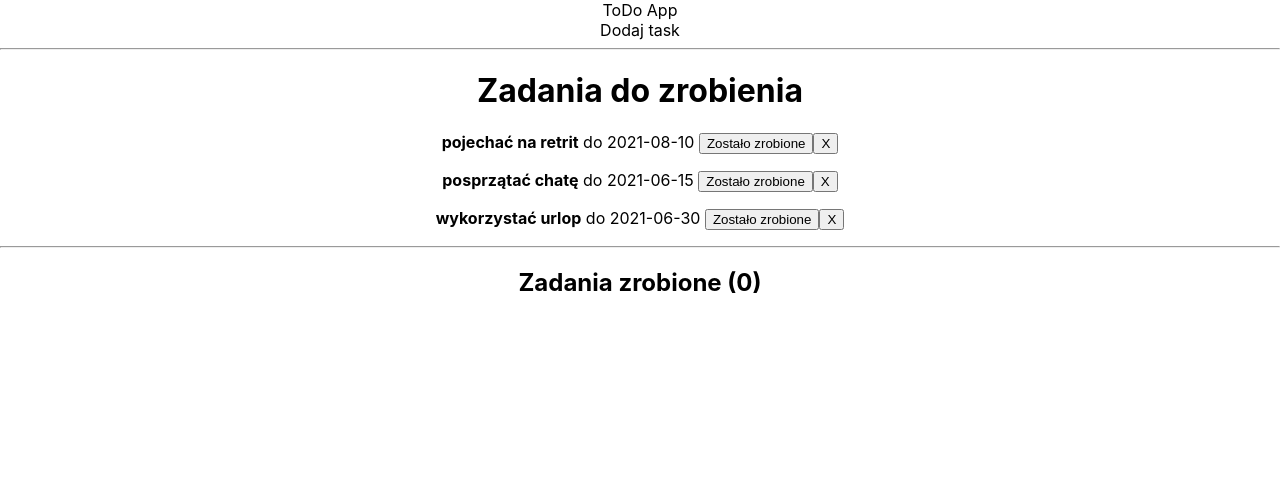
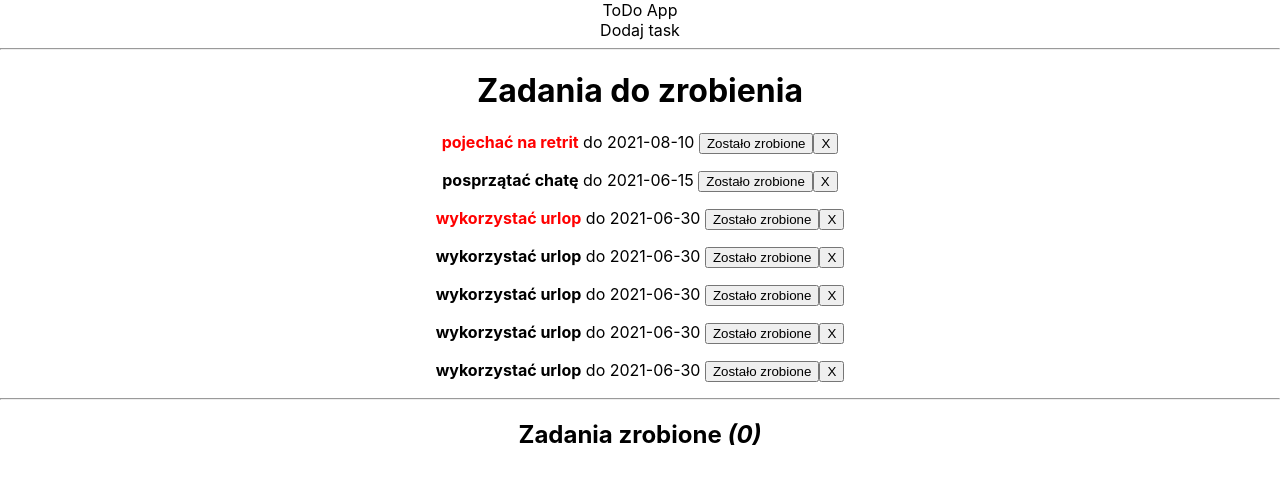
Before and after one commit to AdrianChojnacki/ToDoAppReact, a React (Create React App) app: page / in a window 1280 px wide. Shown: the top 484 px of the page. Built offline with nearby package versions, Linux system fonts and the light colour scheme.

Commit message:
active and done

```diff
--- a/src/components/App.js
+++ b/src/components/App.js
@@ -24,6 +24,38 @@ class App extends Component {
       },
       {
         id: 2,
+        text: "wykorzystać urlop",
+        date: "2021-06-30",
+        important: true,
+        active: true,
+        finishDate: null,
+      },
+      {
+        id: 3,
+        text: "wykorzystać urlop",
+        date: "2021-06-30",
+        important: false,
+        active: true,
+        finishDate: null,
+      },
+      {
+        id: 4,
+        text: "wykorzystać urlop",
+        date: "2021-06-30",
+        important: false,
+        active: true,
+        finishDate: null,
+      },
+      {
+        id: 5,
+        text: "wykorzystać urlop",
+        date: "2021-06-30",
+        important: false,
+        active: true,
+        finishDate: null,
+      },
+      {
+        id: 6,
         text: "wykorzystać urlop",
         date: "2021-06-30",
         important: false,
--- a/src/components/Task.js
+++ b/src/components/Task.js
@@ -1,17 +1,36 @@
 import React from "react";
 
 const Task = (props) => {
-  const { text, date, id } = props.task;
+  const style = {
+    color: "red",
+  };
 
+  const { text, date, id, active, important, finishDate } = props.task;
+
+  if (active) {
     return (
       <div>
         <p>
-        <strong>{text}</strong> do <span>{date} </span>
+          <strong style={important ? style : null}>{text}</strong> do <span>{date} </span>
           <button onClick={() => props.change(id)}>Zostało zrobione</button>
           <button onClick={() => props.delete(id)}>X</button>
         </p>
       </div>
     );
+  } else {
+    const finish = new Date(finishDate).toLocaleString();
+
+    return (
+      <div>
+        <p>
+          <strong>{text}</strong>
+          <em> (zrobić do {date})</em>
+          <br />- potwierdzenie wykonania <span>{finish} </span>
+          <button onClick={() => props.delete(id)}>X</button>
+        </p>
+      </div>
+    );
+  }
 };
 
 export default Task;
--- a/src/components/TaskList.js
+++ b/src/components/TaskList.js
@@ -2,7 +2,14 @@ import React from "react";
 import Task from "./Task";
 
 const TaskList = (props) => {
-  const tasks = props.tasks.map((task) => (
+  const active = props.tasks.filter((task) => task.active);
+  const done = props.tasks.filter((task) => !task.active);
+
+  const activeTasks = active.map((task) => (
+    <Task key={task.id} task={task} delete={props.delete} change={props.change} />
+  ));
+
+  const doneTasks = done.map((task) => (
     <Task key={task.id} task={task} delete={props.delete} change={props.change} />
   ));
 
@@ -10,11 +17,19 @@ const TaskList = (props) => {
     <>
       <div className="active">
         <h1>Zadania do zrobienia</h1>
-        {tasks}
+        {activeTasks.length > 0 ? activeTasks : <p>Brak zadań do wykonania</p>}
       </div>
       <hr />
       <div className="done">
-        <h2>Zadania zrobione (0)</h2>
+        <h2>
+          Zadania zrobione <em>({doneTasks.length})</em>
+        </h2>
+        {done.length > 5 && (
+          <span style={{ color: "red", fontSize: 14 }}>
+            Wyświetlonych jest jedynie 5 ostatnich elementów.
+          </span>
+        )}
+        {doneTasks.slice(0, 5)}
       </div>
     </>
   );
```
Lines whose indentation alone changed are shown as unchanged.
